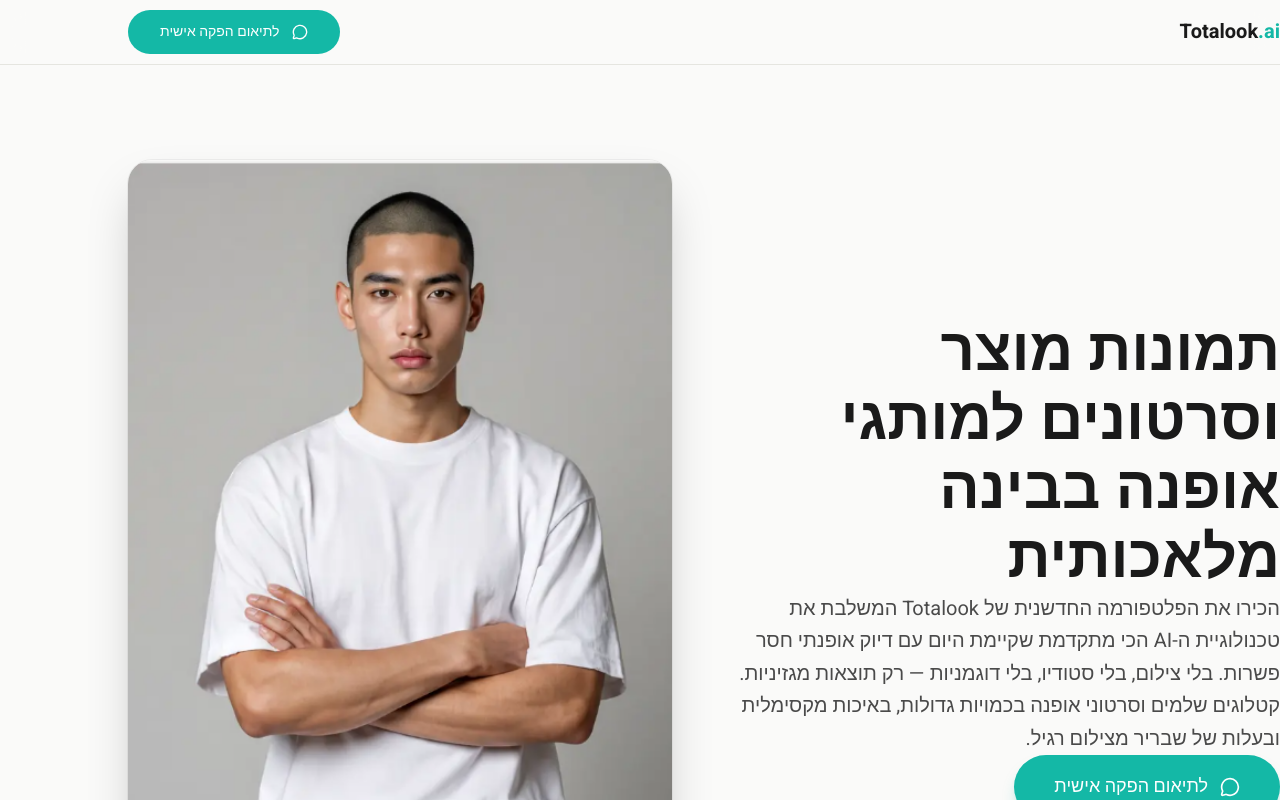
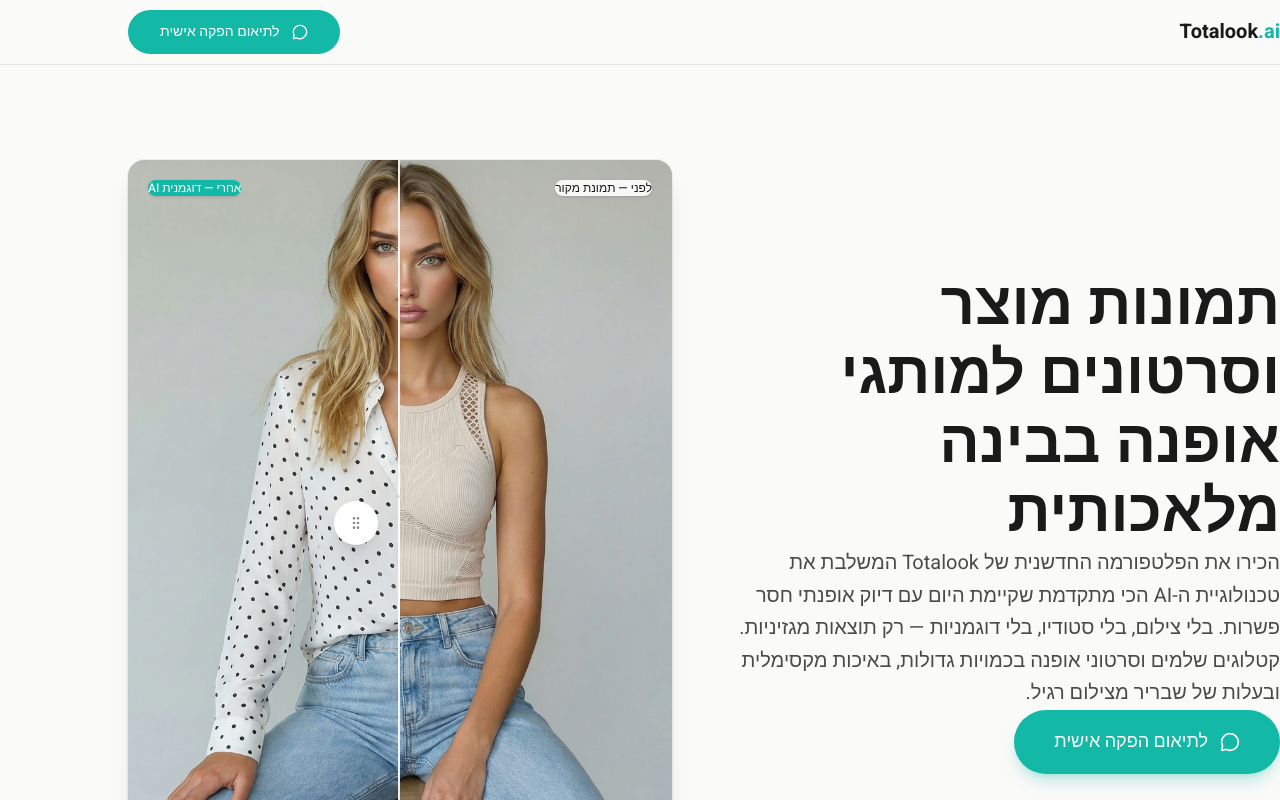
Before and after one commit to oritseg/-totalook-landing-, a Next.js app: page /brands in a window 1280 px wide. Shown: the top 800 px of the page. Built offline with nearby package versions, Linux system fonts and the light colour scheme.

Commit message:
Brands: before/after slider in hero instead of static image

```diff
--- a/app/brands/page.tsx
+++ b/app/brands/page.tsx
@@ -139,16 +139,9 @@ export default function BrandsPage() {
                 initial={{ opacity: 0, scale: 0.95 }}
                 animate={{ opacity: 1, scale: 1 }}
                 transition={{ duration: 0.8, delay: 0.3 }}
-                className="relative aspect-[3/4] md:aspect-[2/3] rounded-3xl overflow-hidden shadow-2xl ring-1 ring-black/5 max-h-[50vh] md:max-h-none"
+                className="max-h-[50vh] md:max-h-none"
               >
-                <Image
-                  src="/models/hero-male.png"
-                  alt="דוגמן AI"
-                  fill
-                  className="object-cover object-center"
-                  priority
-                  sizes="(max-width: 1024px) 90vw, 45vw"
-                />
+                <ComparisonSlider />
               </motion.div>
             </div>
           </div>
```
